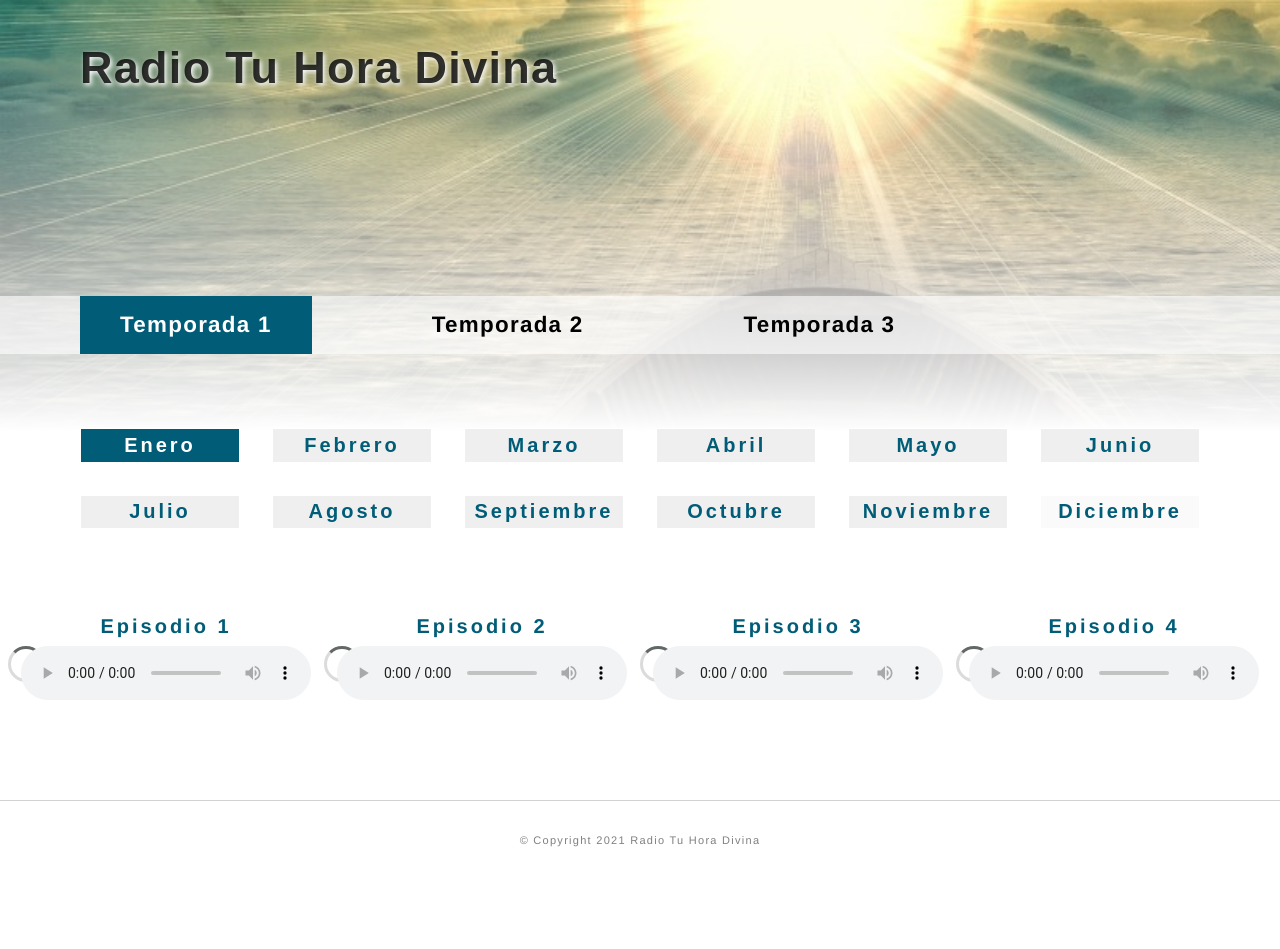
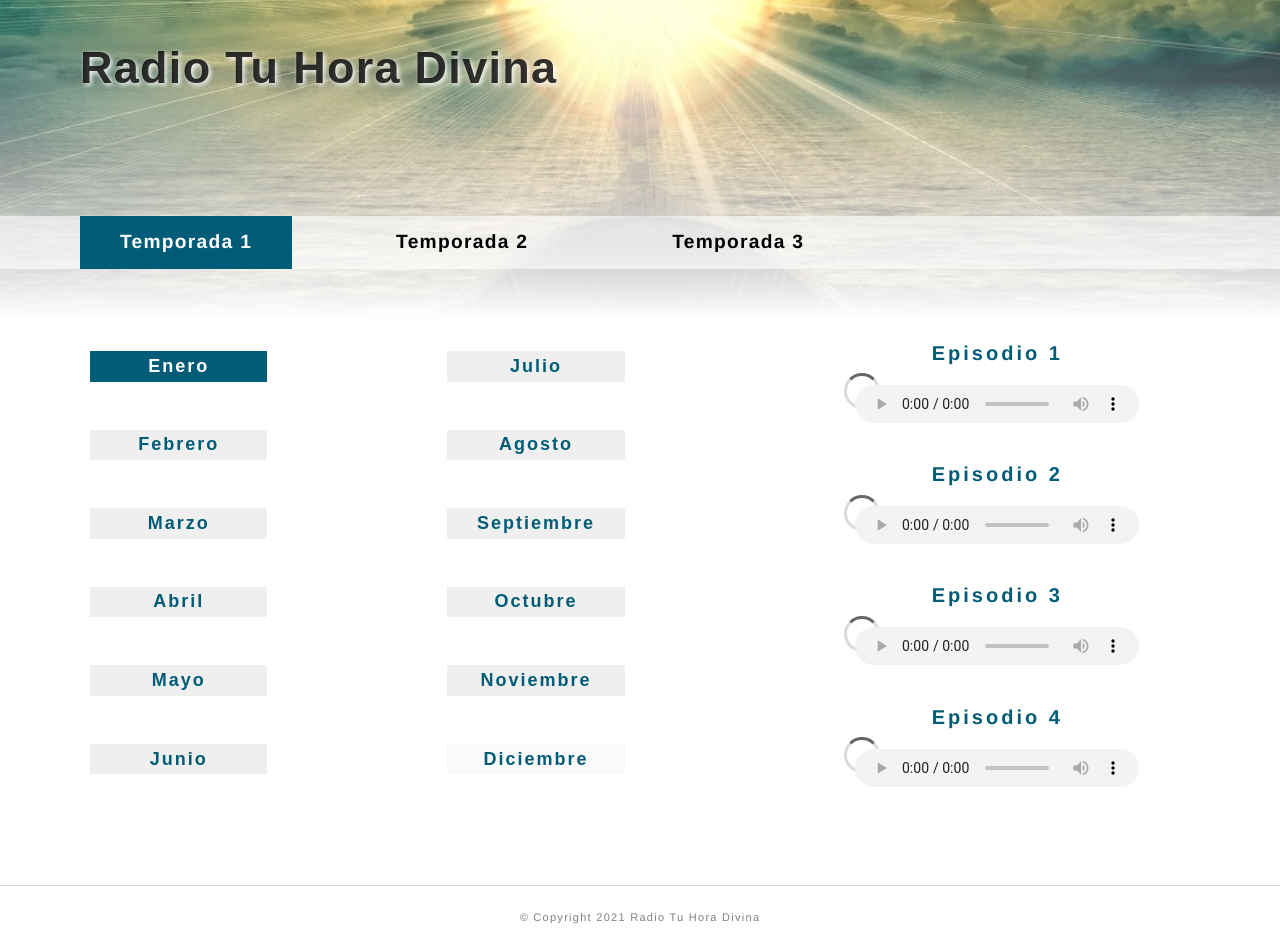
Before and after one commit to ari7946/radio-service, a React (Create React App) app in the folder tuhoradivina/: page / in a window 1280 px wide. Before the commit the page ends 880 px from the top, so only its background shows below. Built offline with nearby package versions, Linux system fonts and the light colour scheme.

Commit message:
Make changes to UI to align player list to months list and give each player a bit more space

```diff
--- a/tuhoradivina/src/components/footer/footer.styles.scss
+++ b/tuhoradivina/src/components/footer/footer.styles.scss
@@ -1,4 +1,3 @@
-
 .footer {
 	display: flex;
 	align-items: center;
@@ -8,7 +7,7 @@
 	color: gray;
 	font-size: 11px;
 
-  @media all and (max-width: 1200px) {
+	@media all and (max-width: 1313px) {
 		margin-top: 5rem;
 		height: 4rem;
 	}
--- a/tuhoradivina/src/components/header/header.styles.scss
+++ b/tuhoradivina/src/components/header/header.styles.scss
@@ -1,5 +1,10 @@
 header {
-    background-image: linear-gradient(to bottom, rgba(255, 255, 255, 0), rgba(255, 255, 255, 1)), url('../../assets/images/boat-sunset2.png');
+	background-image: linear-gradient(
+			to bottom,
+			rgba(255, 255, 255, 0),
+			rgba(255, 255, 255, 1)
+		),
+		url('../../assets/images/boat-sunset2.png');
 	background-repeat: no-repeat;
 	background-position: left center;
 	// background-attachment: fixed;
@@ -10,7 +15,7 @@ header {
 	height: 27rem;
 	width: 100%;
 
-    @media all and (max-width: 1200px) {
+	@media all and (max-width: 1313px) {
 		height: 20rem;
 	}
 
@@ -28,13 +33,13 @@ header {
 		margin-top: 0;
 		font-size: 45px;
 		padding-top: 2rem;
-    color: rgba(0, 0, 0, .8);
+		color: rgba(0, 0, 0, 0.8);
 		text-shadow: 2px 2px 5px white;
 		margin: 0 5rem;
 
 		@media all and (max-width: 800px) {
 			text-align: center;
-      margin:  0 auto;
+			margin: 0 auto;
 		}
 
 		@media all and (max-width: 600px) {
--- a/tuhoradivina/src/components/main-content/main-content.styles.scss
+++ b/tuhoradivina/src/components/main-content/main-content.styles.scss
@@ -5,17 +5,18 @@
 	height: 30rem;
 	width: 100%;
 	margin-top: -7rem;
-
+	gap: 1rem;
 	// @media all and (max-width: 1200px) {
 	//   margin-top: 0rem;
 	// }
 
-	@media all and (max-width: 1200px) {
+	@media all and (max-width: 1313px) {
 		margin-top: 0;
 		width: 100%;
 		height: auto;
 		flex-direction: row;
 		align-items: stretch;
+		gap: 0;
 	}
 
 	@media all and (max-width: 600px) {
--- a/tuhoradivina/src/components/month-list/month-list.styles.scss
+++ b/tuhoradivina/src/components/month-list/month-list.styles.scss
@@ -5,7 +5,7 @@
 	min-width: 12rem;
 	margin: 0 4.5rem;
 
-  @media all and (max-width: 1200px) {
+	@media all and (max-width: 1313px) {
 		height: auto;
 		flex-direction: column;
 		justify-content: space-evenly;
--- a/tuhoradivina/src/components/month/month.styles.scss
+++ b/tuhoradivina/src/components/month/month.styles.scss
@@ -4,8 +4,8 @@
 	letter-spacing: 3px;
 	border: 1px solid white;
 	font-size: 20px;
-  padding: .3rem .3rem;
-  margin: 1rem .5rem;
+	padding: 0.3rem 0.3rem;
+	margin: 1rem 0.5rem;
 	min-width: 10rem;
 	color: var(--color-green-dark);
 	font-weight: 600;
@@ -16,26 +16,26 @@
 		font-weight: bolder;
 	}
 
-  @media all and (max-width: 1200px) {
+	@media all and (max-width: 1313px) {
 		font-size: 18px;
 		letter-spacing: 2px;
-    padding: .3rem .1rem;
-    margin: 1rem .4rem;
+		padding: 0.3rem 0.1rem;
+		margin: 1rem 0.4rem;
 	}
 
 	@media all and (max-width: 800px) {
 		font-size: 18px;
 		letter-spacing: 2px;
-    padding: .3rem 0;
-    margin: .5rem 0;
+		padding: 0.3rem 0;
+		margin: 0.5rem 0;
 		min-width: 5rem;
 	}
 
 	@media all and (max-width: 500px) {
 		font-size: 15px;
 		letter-spacing: 2px;
-    padding: .2rem 0;
-    margin: .5rem 0;
+		padding: 0.2rem 0;
+		margin: 0.5rem 0;
 		min-width: 5rem;
 	}
 }
--- a/tuhoradivina/src/components/nav/nav.styles.scss
+++ b/tuhoradivina/src/components/nav/nav.styles.scss
@@ -13,13 +13,13 @@
 		display: flex;
 		justify-content: flex-start;
 		text-align: center;
-    color: #FFFFFF;
+		color: #ffffff;
 		margin-top: 12rem;
 		margin-bottom: 2rem;
 		// background-color: rgba(0,0,0, .1);
-    background-color: rgba(255,255,255, .6);
+		background-color: rgba(255, 255, 255, 0.6);
 
-    @media all and (max-width: 1200px) {
+		@media all and (max-width: 1313px) {
 			margin-top: 7rem;
 			margin-bottom: 1rem;
 		}
@@ -34,8 +34,8 @@
 		}
 
 		li {
-      padding: .7rem 2.5rem;
-      background-color: rgba(0,0,0, 0);
+			padding: 0.7rem 2.5rem;
+			background-color: rgba(0, 0, 0, 0);
 			cursor: pointer;
 			z-index: 3;
 
@@ -58,7 +58,7 @@
 				font-weight: 600;
 			}
 
-      @media all and (max-width: 1200px) {
+			@media all and (max-width: 1313px) {
 				&:nth-child(2) {
 					margin: 0 4rem;
 				}
@@ -68,12 +68,12 @@
 				&:nth-child(2) {
 					margin: 0 3rem;
 				}
-        padding: .5rem 2.1rem
+				padding: 0.5rem 2.1rem;
 			}
 
 			@media all and (max-width: 600px) {
 				font-size: 0 1.4rem;
-        padding: .3rem 2rem;
+				padding: 0.3rem 2rem;
 				&:nth-child(2) {
 					margin: 0 2rem;
 				}
@@ -81,7 +81,7 @@
 
 			@media all and (max-width: 400px) {
 				font-size: 0 1.2rem;
-        padding: .2rem 1rem;
+				padding: 0.2rem 1rem;
 				&:nth-child(2) {
 					margin: 0 1.5rem;
 				}
@@ -94,9 +94,9 @@
 				font-weight: 600;
 				margin: 0;
 				display: block;
-        transition: all .5s ease;
+				transition: all 0.5s ease;
 
-        @media all and (max-width: 1200px) {
+				@media all and (max-width: 1313px) {
 					font-size: 1.2rem;
 				}
 
@@ -105,7 +105,7 @@
 				}
 
 				@media all and (max-width: 600px) {
-          font-size: .9rem;
+					font-size: 0.9rem;
 				}
 			}
 		}
@@ -115,6 +115,6 @@
 .active-menu {
 	background-color: var(--color-green-dark) !important;
 	a {
-    color: #FFFFFF !important;
+		color: #ffffff !important;
 	}
 }
--- a/tuhoradivina/src/components/player-list/player-list.styles.scss
+++ b/tuhoradivina/src/components/player-list/player-list.styles.scss
@@ -2,13 +2,18 @@
 	display: flex;
 	justify-content: space-between;
 	margin: 0 auto;
-	// max-width: 1800px;
-	@media all and (max-width: 1200px) {
+	width: 95%;
+	margin-left: 4rem;
+
+	@media all and (max-width: 1313px) {
 		flex-direction: column;
+		justify-content: space-around;
 		margin: 0 auto;
+		align-items: center;
+		max-width: 400px;
 	}
 	// min width
-	@media all and (min-width: 1200px) {
+	@media all and (min-width: 1313px) {
 		margin-top: 3rem;
 	}
 
@@ -20,7 +25,7 @@
 		margin: 0 0.5rem;
 		padding: 0 0.3rem;
 
-		@media all and (max-width: 1200px) {
+		@media all and (max-width: 1313px) {
 			margin: 0.2rem 0.2rem;
 			padding: 0.5rem;
 		}
```
Lines whose indentation alone changed are shown as unchanged.
